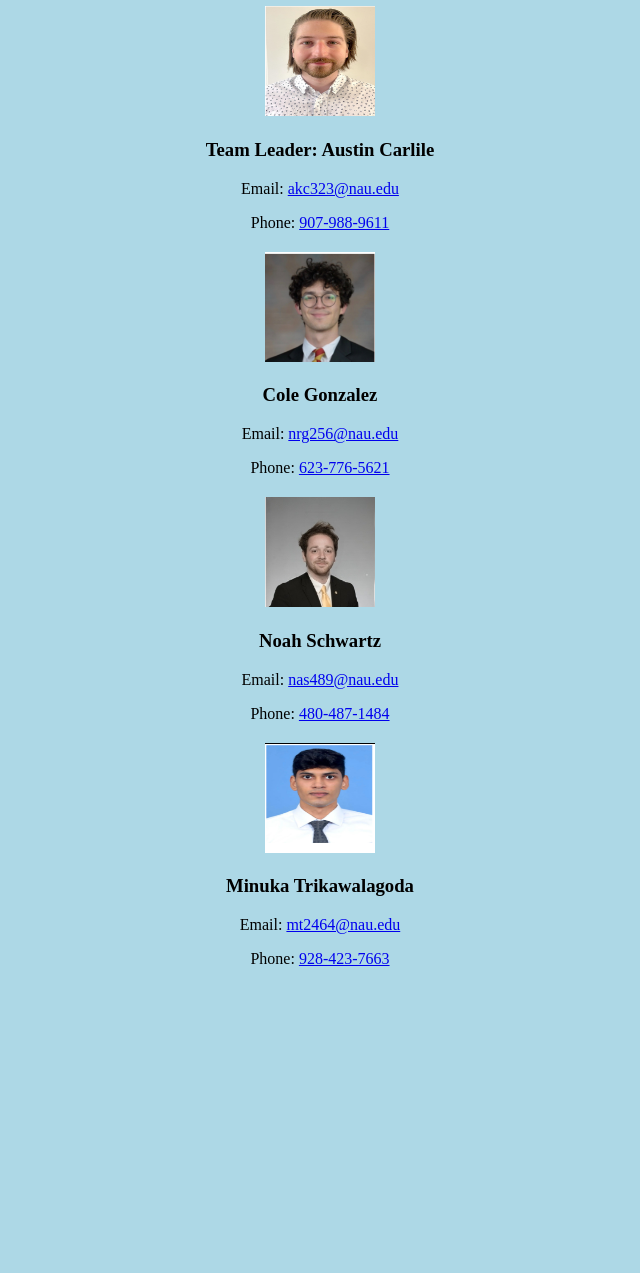
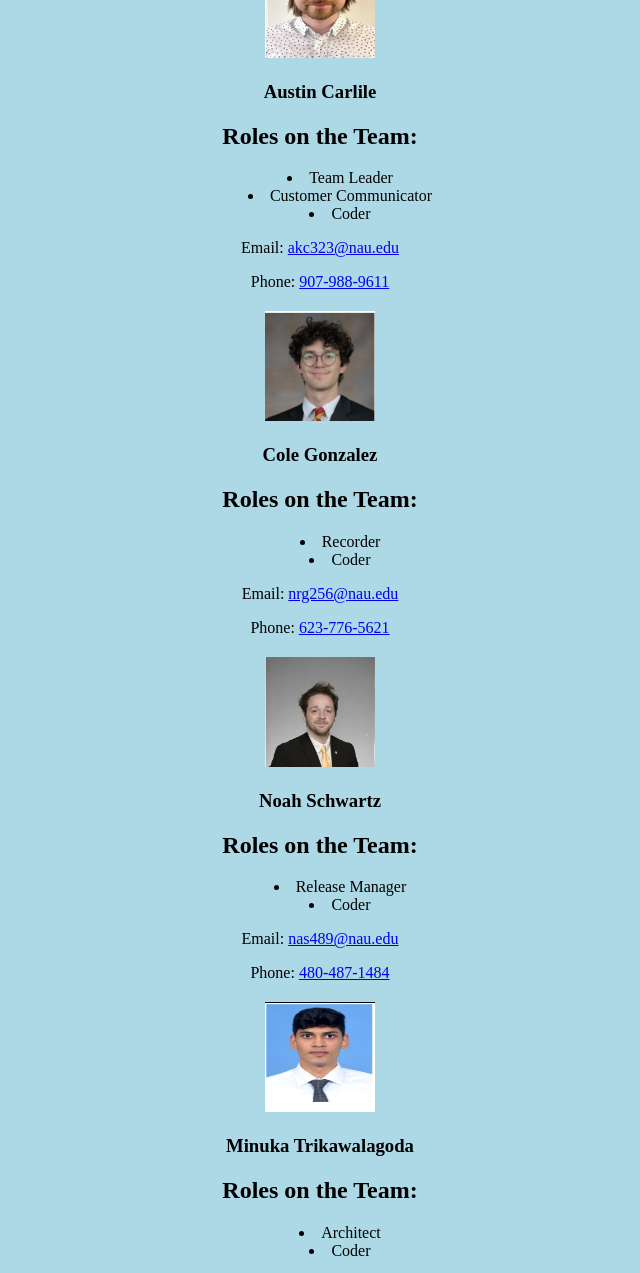
Before and after one commit to AustinCarlile/Cloud-Based-Planetary-Ephemerides, a plain HTML site: page website/contact.html in a window 1280 px wide. Shown: the part 132-1405 px from the top of the page, without its empty margins (320-960 px from the left). Before the commit the page ends 1120 px from the top, so only its background shows below. Drawn offline with Linux system fonts and the light colour scheme.

Commit message:
Update contact.html

```diff
--- a/website/contact.html
+++ b/website/contact.html
@@ -2,11 +2,15 @@
 <html>
 
 <head>
-    <title>Contact Information Page</title>
+    <title>The In Your Orbit Team</title>
     <style>
         body {
             text-align: center;
             background-color: lightblue;
+        }
+
+        ul {
+            list-style-position:inside;
         }
         .contact {
             margin-bottom: 20px;
@@ -22,12 +26,17 @@
 
 <body>
     <h1>In Your Orbit</h1>
-    <h1>Contact Information</h1>
 
     <div class="contact">
         <img src="images/austin.png" alt="Austin Carlile">
         <div>
-            <h3>Team Leader: Austin Carlile</h3>
+            <h3>Austin Carlile</h3>
+            <h2>Roles on the Team:</h2>
+            <ul>
+                <li>Team Leader</li>
+                <li>Customer Communicator</li>
+                <li>Coder</li>
+            </ul>
             <p>Email: <a href="mailto:akc323@nau.edu">akc323@nau.edu</a></p>
             <p>Phone: <a href="tel:9079889611">907-988-9611</a></p>
         </div>
@@ -37,6 +46,11 @@
         <img src="images/cole.png" alt="Cole Gonzalez">
         <div>
             <h3>Cole Gonzalez</h3>
+            <h2>Roles on the Team:</h2>
+            <ul>
+                <li>Recorder</li>
+                <li>Coder</li>
+            </ul>
             <p>Email: <a href="mailto:nrg256@nau.edu">nrg256@nau.edu</a></p>
             <p>Phone: <a href="tel:6237765621">623-776-5621</a></p>
         </div>
@@ -46,6 +60,11 @@
         <img src="images/noah.png" alt="Noah Schwartz">
         <div>
             <h3>Noah Schwartz</h3>
+            <h2>Roles on the Team:</h2>
+            <ul>
+                <li>Release Manager</li>
+                <li>Coder</li>
+            </ul>
             <p>Email: <a href="mailto:nas489@nau.edu">nas489@nau.edu</a></p>
             <p>Phone: <a href="tel:4804871484">480-487-1484</a></p>
         </div>
@@ -55,6 +74,11 @@
         <img src="images/minuka.png" alt="Minuka Trikawalagoda">
         <div>
             <h3>Minuka Trikawalagoda</h3>
+            <h2>Roles on the Team:</h2>
+            <ul>
+                <li>Architect</li>
+                <li>Coder</li>
+            </ul>
             <p>Email: <a href="mailto:mt2464@nau.edu">mt2464@nau.edu</a></p>
             <p>Phone: <a href="tel:9284237663">928-423-7663</a></p>
         </div>
```
